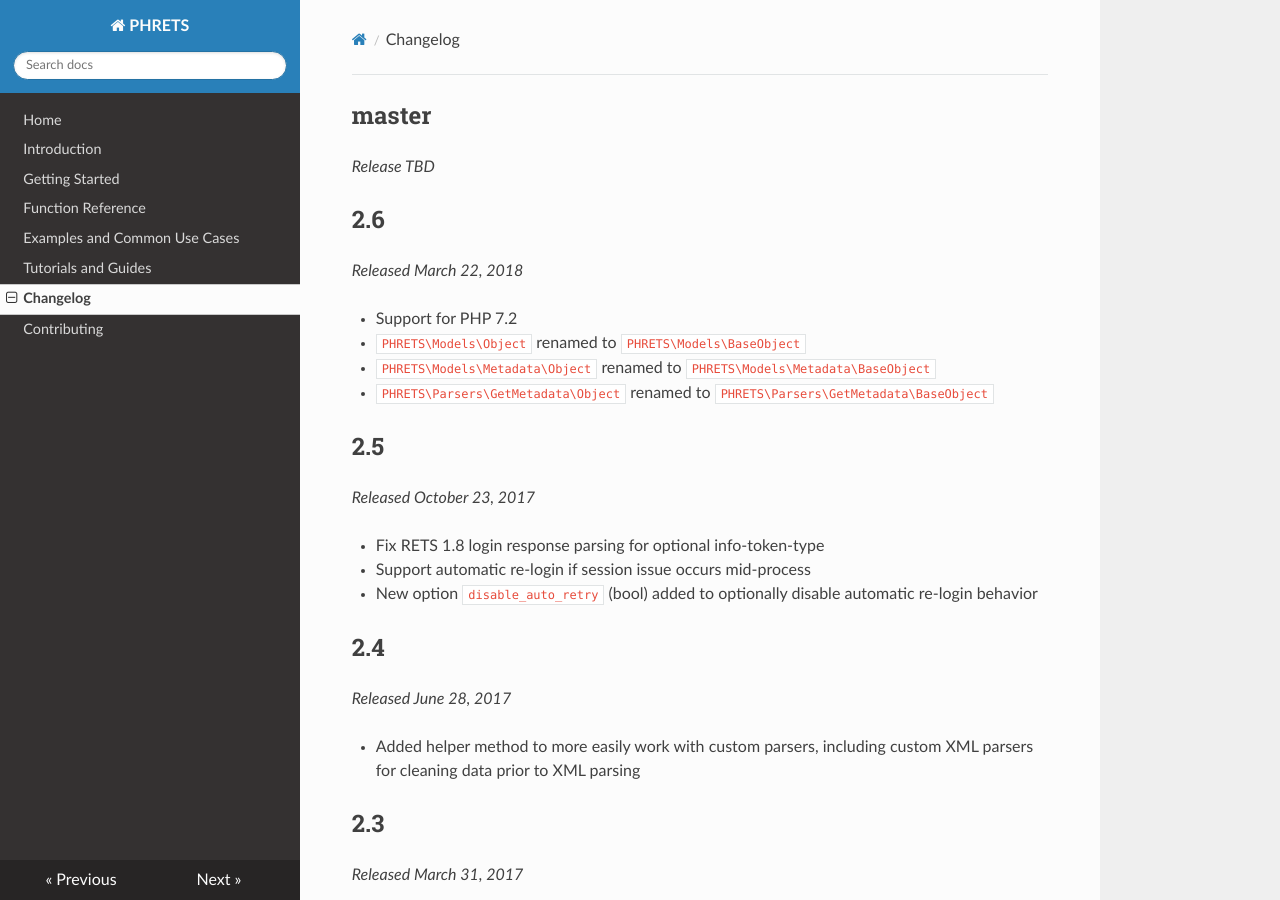
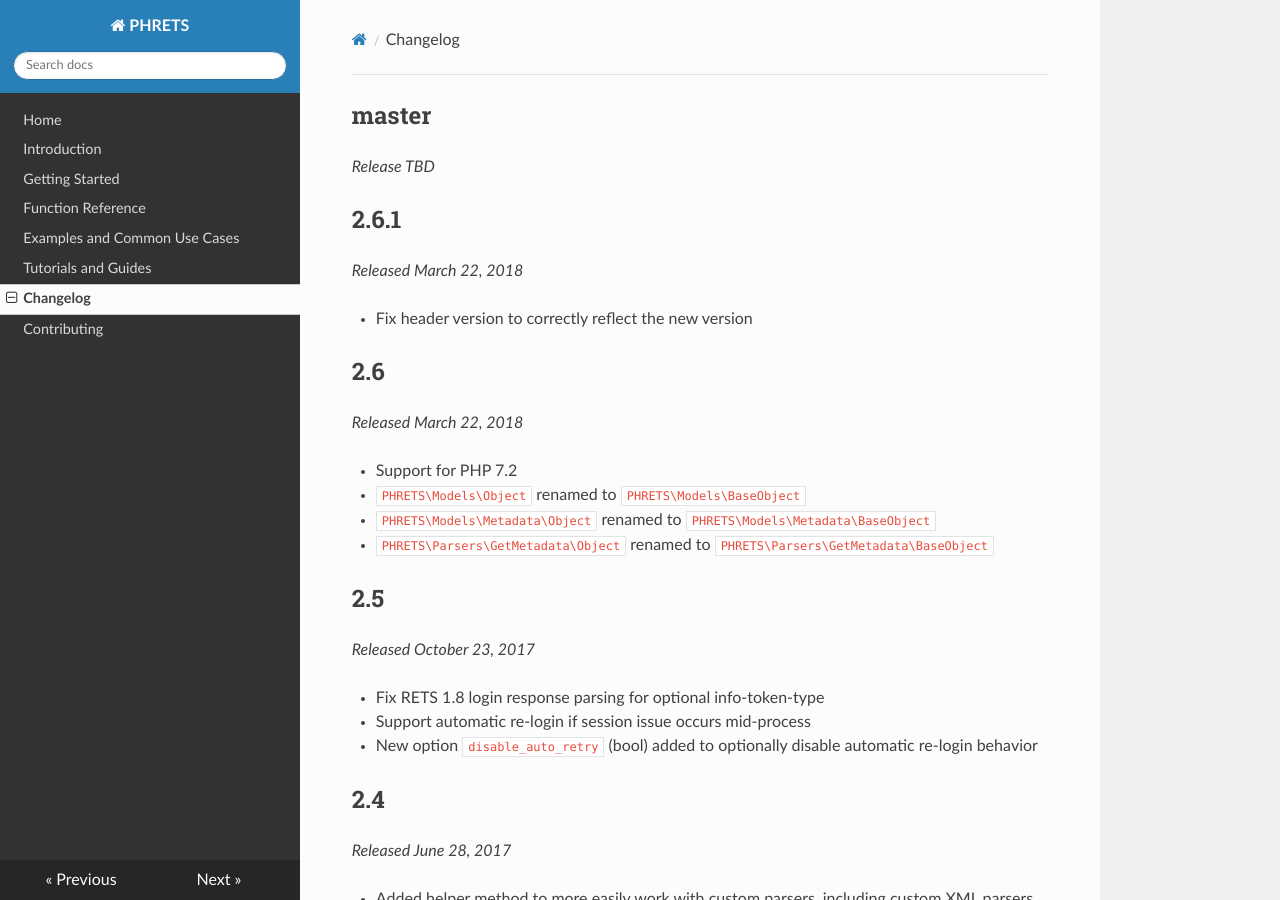
Before and after one commit to troydavisson/PHRETS, an MkDocs documentation site: the page built from docs/changelog.md, in a window 1280 px wide and 900 px high. Built offline with MkDocs 1.6.1, drawn with Linux system fonts in a browser that asks for light colours; nearby versions of some CDN libraries; old or Windows-style settings are respelled for this version of MkDocs.

Commit message:
Fix version header.  Fixes #203

```diff
--- a/docs/changelog.md
+++ b/docs/changelog.md
@@ -1,6 +1,12 @@
 ## master
 
 _Release TBD_
+
+## 2.6.1
+
+_Released March 22, 2018_
+
+* Fix header version to correctly reflect the new version
 
 ## 2.6
 
```
Also changed, not shown: 1 other file.
